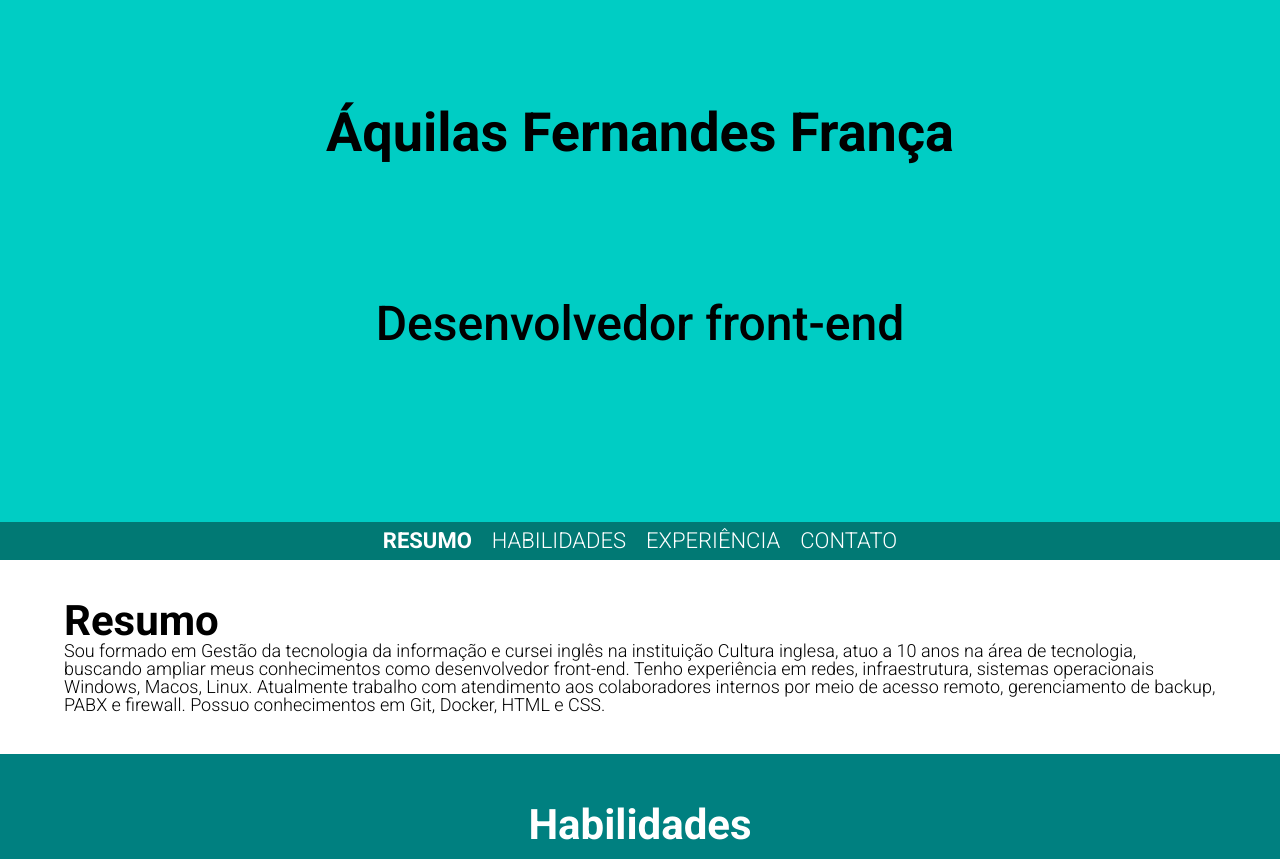
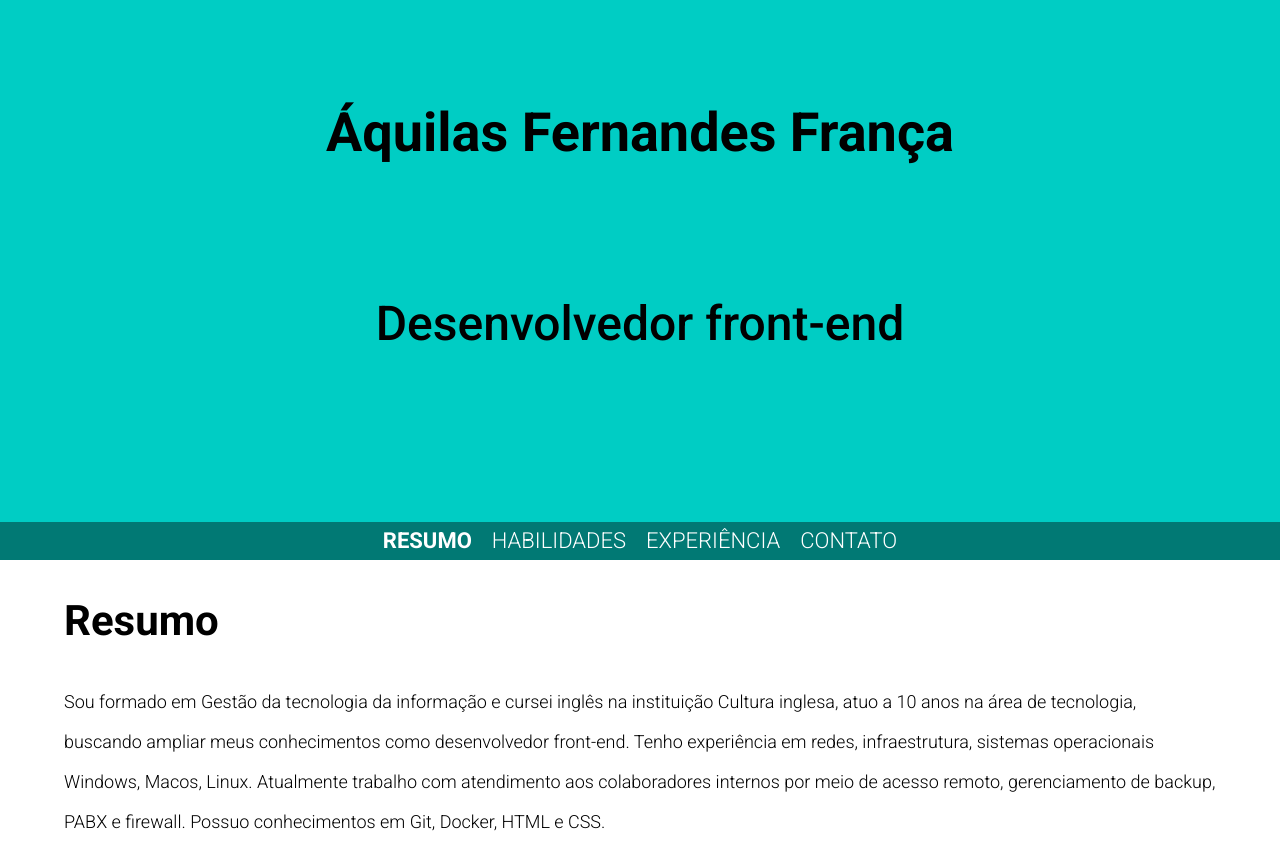
Before and after one commit to aquilasfr/my-page, a plain HTML site: page index.html in a window 1280 px wide. Shown: the top 859 px of the page. Drawn offline with Linux system fonts and the light colour scheme.

Commit message:
Added style resume in index and add new class

```diff
--- a/index.html
+++ b/index.html
@@ -12,6 +12,7 @@
         <link rel="stylesheet" href="assets/stylesheets/navigation.css">
         <link rel="stylesheet" href="assets/stylesheets/skills.css">
         <link rel="stylesheet" href="assets/stylesheets/exeperience.css">
+        <link rel="stylesheet" href="assets/stylesheets/resume.css">
         <link rel="stylesheet" href="assets/stylesheets/commom.css">
     </head>
 
```
